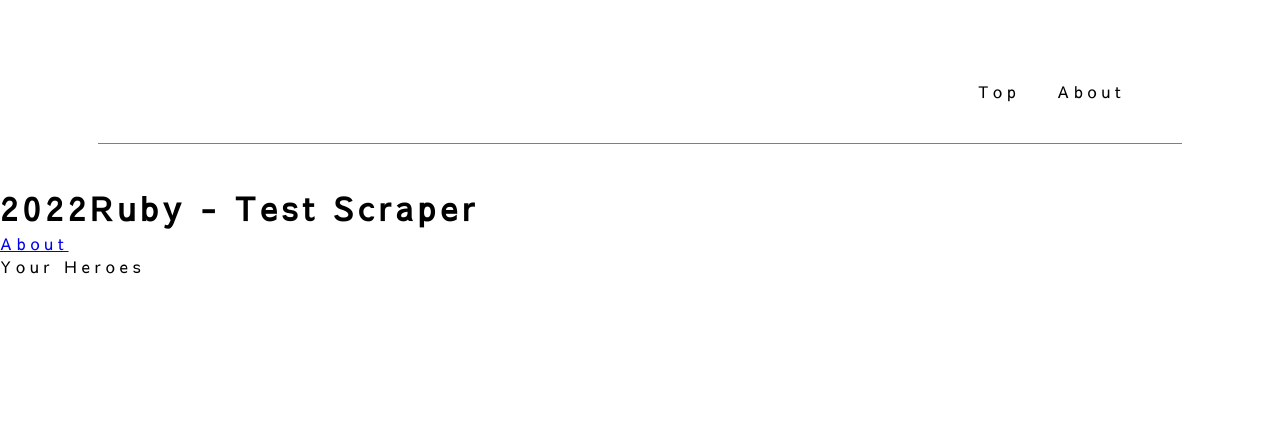
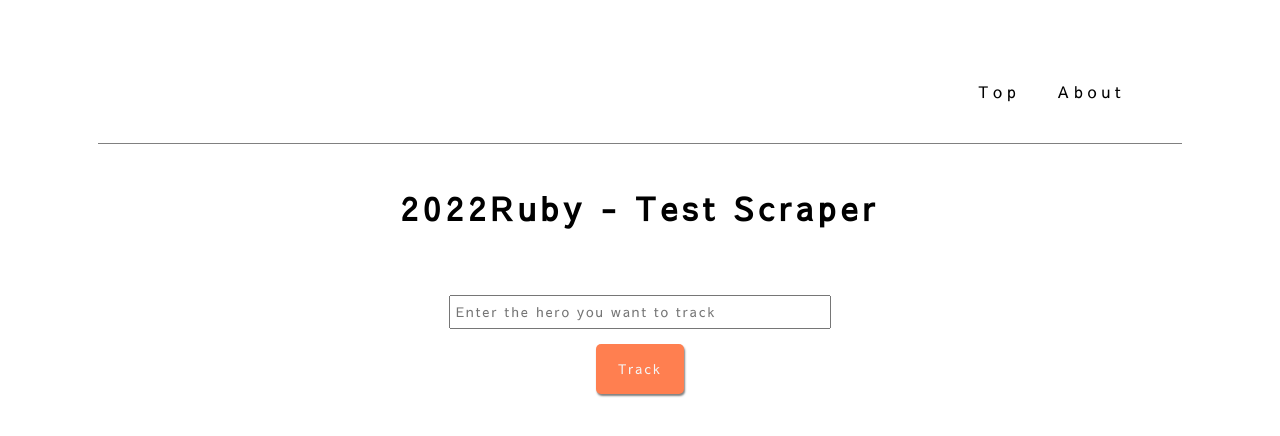
Before and after one commit to Tech-C2021/Team-E, a Next.js app in the folder client/app/: page / in a window 1280 px wide. Shown: the top 436 px of the page. Built offline with nearby package versions, Linux system fonts and the light colour scheme.

Commit message:
added index css

```diff
--- a/client/app/pages/index.js
+++ b/client/app/pages/index.js
@@ -5,18 +5,12 @@ import Link from 'next/link'
 import Navbar from '../comps/Navbar'
 export default function Home() {
 return (
-    <div className="header">
+    <div className="about">
       <h1> 2022Ruby - Test Scraper </h1>
-        <ul>
-          <li><Link href='/about'>
-                <a>About</a>
-               </Link>
-                 </li>
-                  <li>
-                    <a>Your Heroes</a>
-                      </li>
-
-        </ul>
+      <form className="trackerForm">
+        <input placeholder="Enter the hero you want to track" className="trackerInput"></input>
+        <button className="trackerButton">Track</button>
+      </form>
     </div>
       )
 }
--- a/client/app/styles/globals.css
+++ b/client/app/styles/globals.css
@@ -80,3 +80,42 @@ nav {
   box-shadow: 1px 2px 2px rgba(0, 0, 0, 0.5);
   color:whitesmoke;
 }
+
+
+/* index */
+
+.trackerForm {
+  width:40%;
+  height:10vh;
+  display: flex;
+  flex-direction: column;
+  justify-content: center;
+  align-items:center;
+  margin-top: 9vh;
+}
+.trackerInput {
+  height:30px;
+  width:90%;
+  margin: 0 auto;
+  letter-spacing: 2px;
+  padding:5px;
+}
+.trackerButton {
+  margin-top:15px;
+  border:none;
+  background:coral;
+  letter-spacing: 2px;
+  padding-left:22px;
+  padding-right:22px;
+  padding-top: 15px;
+  padding-bottom: 15px;
+  border-radus: 5px;
+  color:whitesmoke;
+  border-radius: 5px;
+  box-shadow: 1px 2px 2px rgba(0, 0, 0, 0.5);
+  cursor:pointer;
+  transition: 0.2s;
+}
+.trackerButton:hover {
+  background:blueviolet;
+}
```
